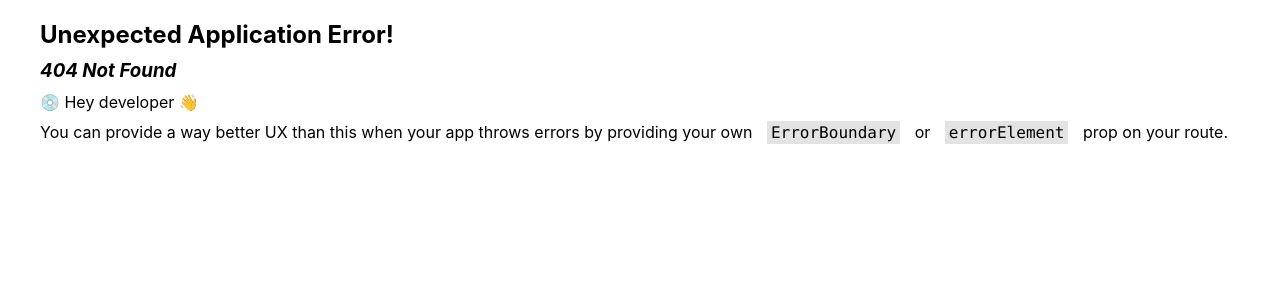
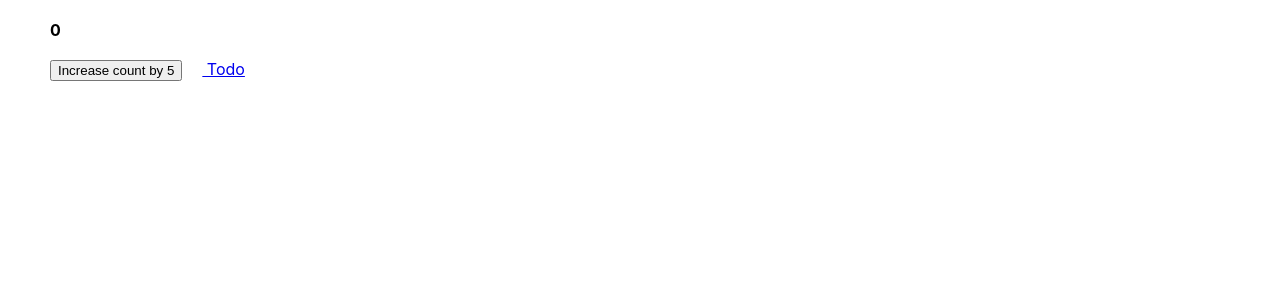
Before and after one commit to Kishan-Kumar-Zalavadia/React-Practice, a React (Create React App) app: page /contact in a window 1280 px wide. Before the commit this address had no page. Shown: the top 300 px of the page. Built offline with nearby package versions, Linux system fonts and the light colour scheme.

Commit message:
Created a complete reducer

```diff
--- a/src/App.js
+++ b/src/App.js
@@ -4,6 +4,7 @@ import Form from "./screens/Form";
 import HooksForm from "./screens/HooksForm";
 import Todo from "./screens/Todo";
 import UserList from "./screens/UserList"
+import Contact from "./screens/Contact";
 import {
   createBrowserRouter,
   Outlet,
@@ -11,18 +12,9 @@ import {
   RouterProvider,
 } from "react-router-dom";
 import { BrowserRouter, Routes } from "react-router-dom";
-
+import store from "./store/store";
+import React from "react";
 import { Provider } from "react-redux";
-import { createStore } from "redux";
-import rootReducer from "./store/reducer";
-import { configureStore } from "@reduxjs/toolkit";
-
-// ! Create Store
-// const store = createStore(rootReducer);
-// ! OR
-const store = configureStore({
-  reducer: rootReducer,
-});
 
 const route = createBrowserRouter([
   {
@@ -42,8 +34,8 @@ const route = createBrowserRouter([
     element: <UserList />,
   },
   {
-    path: "/todo",
-    element: <Todo />,
+    path: "/contact",
+    element: <Contact />,
   },
 ]);
 
--- /dev/null
+++ b/src/screens/Contact.jsx
@@ -0,0 +1,28 @@
+import React from "react";
+import store from "../store/store";
+import { incrementByAmount } from "../store/reducer";
+import { useSelector } from "react-redux";
+import { Link } from "react-router-dom";
+
+export default function Contact() {
+  // ! Store the state.
+  // * "state" name can be anything
+  const val = useSelector((state) => state.value);
+  return (
+    <div>
+      <h4>{val}</h4>
+      <button
+        onClick={() => {
+          // ! Dispatch: Send the action
+          store.dispatch(incrementByAmount(5));
+          console.log("State updated to " + val);
+        }}
+      >
+        Increase count by 5
+      </button>
+
+      {/* //! To prevent from re-rendering we need to use link tag */}
+      <Link to = '/todo'> Todo </Link>
+    </div>
+  );
+}
--- a/src/screens/Todo.jsx
+++ b/src/screens/Todo.jsx
@@ -1,4 +1,5 @@
 import React, { useEffect, useMemo, useState } from "react";
+import { useSelector } from "react-redux";
 import { Link, Navigate } from "react-router-dom";
 
 const expensiveCalculation = (num) => {
@@ -13,11 +14,14 @@ export default function Todo() {
   const [count, setCount] = useState(0);
   const [todos, setTodos] = useState([]);
 
+  // ! use the global value from contact page using redux
+  const val = useSelector((state) => state.value);
+
   // const calculation = expensiveCalculation();
   // ! useMemo
-  const calculation = useMemo(()=> expensiveCalculation(count),[count]);
+  const calculation = useMemo(() => expensiveCalculation(count), [count]);
   // * Storing inside a cache
-  console.log("Re-render")
+  console.log("Re-render");
   const increase = () => {
     setCount((c) => c + 1);
   };
@@ -45,11 +49,13 @@ export default function Todo() {
       {/* // ! Navigate to other link */}
       {/* // * Click the button to navigate */}
       {/* <button >User List</button> */}
-      <Link to={'/user-list'}>User List</Link>
+      <Link to={"/user-list"}>User List</Link>
 
       {/* // ! Navigate */}
       {/* // * Navigate directly to about if count = 5 */}
-      {count === 5 && <Navigate to={'/about'}> About </Navigate>}
+      {count === 5 && <Navigate to={"/about"}> About </Navigate>}
+
+      <h4>Value coming from contact from reducer {val}</h4>
     </div>
   );
 }
--- a/src/store/reducer.js
+++ /dev/null
@@ -1,18 +0,0 @@
-import { createAction, createReducer } from "@reduxjs/toolkit";
-
-const increment = createAction("counter/increment");
-const incrementByAmount = createAction("counter/incrementByAmount");
-
-const initialState = { value: 0 };
-
-const rootReducer = createReducer(initialState, (builder) => {
-  builder
-    .addCase(increment, (state, action) => {
-      state.value++;
-    })
-    .addCase(incrementByAmount, (state, action) => {
-      state.value += action.payload;
-    });
-});
-
-export default rootReducer;
--- /dev/null
+++ b/src/store/reducer.jsx
@@ -0,0 +1,18 @@
+import { createAction, createReducer } from "@reduxjs/toolkit";
+
+// * Actions
+const incrementByAmount = createAction("counter/incrementByAmount");
+
+// * Initial state
+const initialState = { value: 0 };
+
+const rootReducer = createReducer(initialState, (builder) => {
+  builder.addCase(incrementByAmount, (state, action) => {
+    state.value += action.payload;
+    console.log(state.value);
+  });
+});
+
+// ! Export actions also
+export {incrementByAmount}
+export default rootReducer;
--- /dev/null
+++ b/src/store/store.jsx
@@ -0,0 +1,13 @@
+import { Provider } from "react-redux";
+import { createStore } from "redux";
+import rootReducer from "./reducer";
+import { configureStore } from "@reduxjs/toolkit";
+
+// ! Create Store
+// const store = createStore(rootReducer);
+// ! OR
+const store = configureStore({
+  reducer: rootReducer,
+});
+
+export default store;
```
